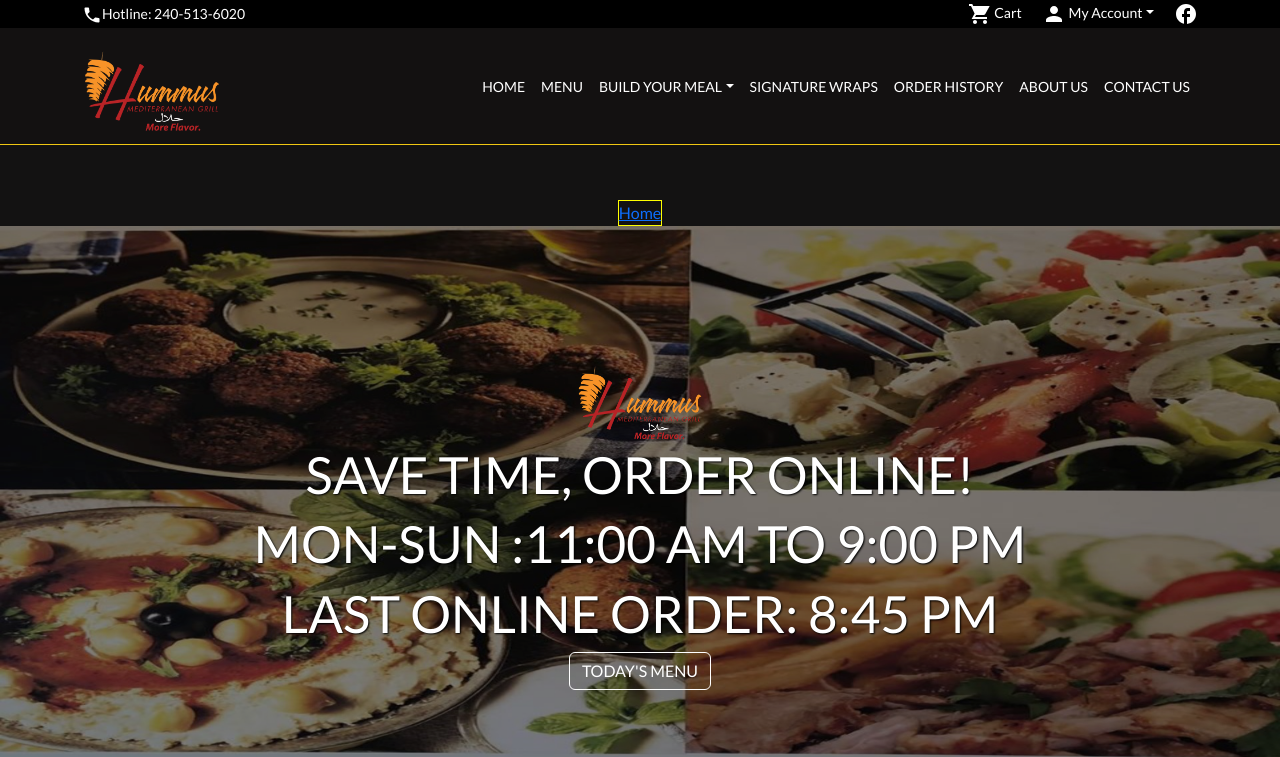
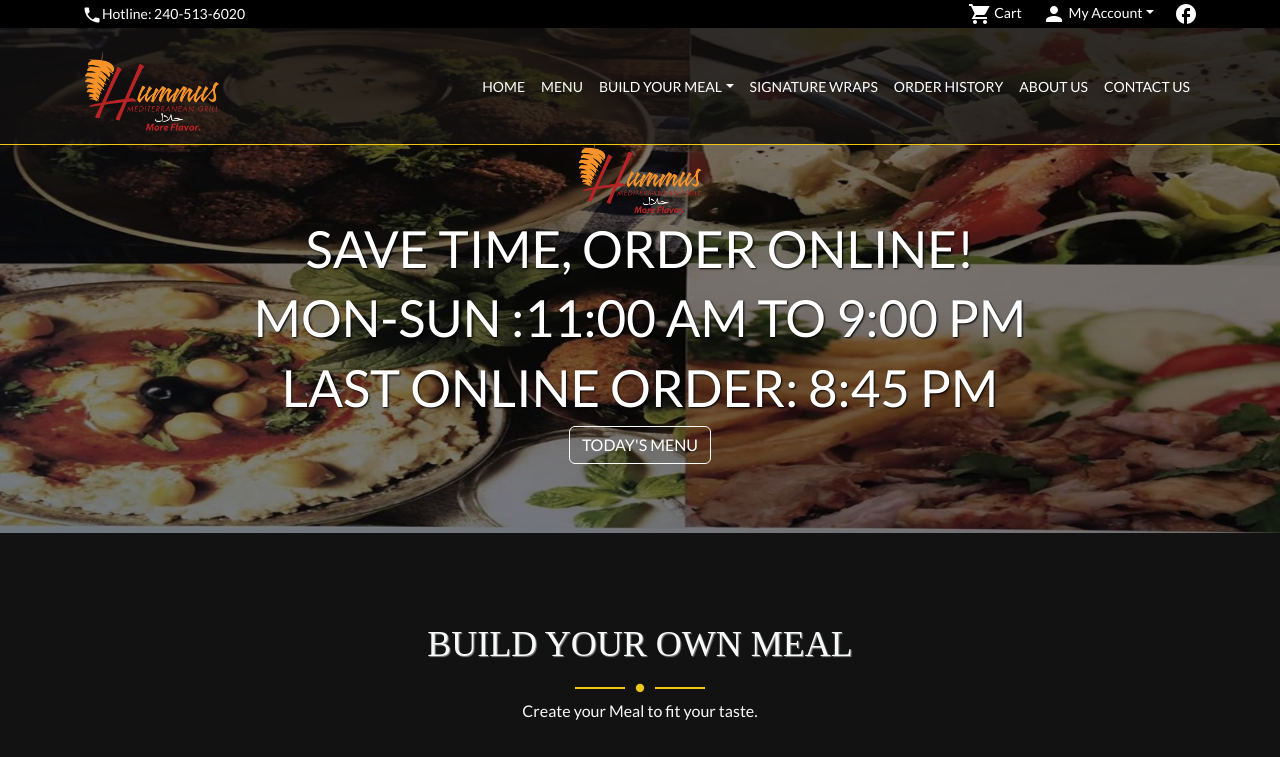
Before and after one commit to MBilal-21/HummusGrill, a React (Create React App) app: page / in a window 1280 px wide. Shown: the top 757 px of the page. Built offline with nearby package versions, Linux system fonts and the light colour scheme.

Commit message:
breadcrumb show

```diff
--- a/src/Components/Breadcrumb.jsx
+++ b/src/Components/Breadcrumb.jsx
@@ -6,17 +6,15 @@
 	const location = useLocation();
 	const pathnames = location.pathname.split("/").filter((x) => x);
 	let breadcrumbPath = "";
-console.log(pathnames);
 	return (
-		<div className="breadcrumbs">
+		location.pathname !== '/'  && <div className="breadcrumbs">
 			<Link to="/">Home</Link>
 			{pathnames.map((name, index) => {
 				breadcrumbPath += `/${name}`;
 				const isLast = index === pathnames.length - 1;
-				console.log(pathnames, breadcrumbPath);
 
 				return isLast ? (
-					<span key={breadcrumbPath}> > {name}</span>
+					<span key={breadcrumbPath}> / {name}</span>
 				) : (
 					<span key={breadcrumbPath}>
 						{" "}
--- a/src/Styling/mediaquery.css
+++ b/src/Styling/mediaquery.css
@@ -21,7 +21,7 @@
 
     /* breadcrumbs */
     .breadcrumbs {
-        margin-top: 200px;
+        margin-top: 150px;
     }
 
     /* menu item start */
```
